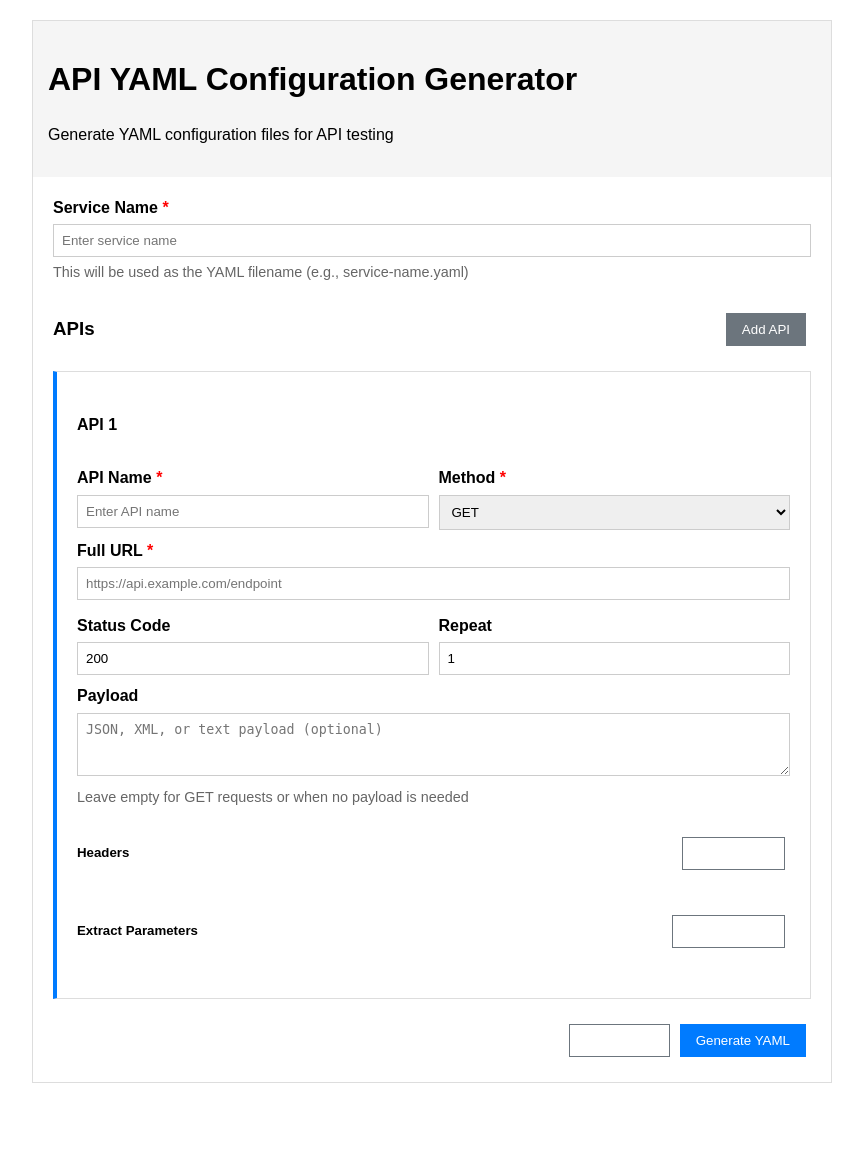
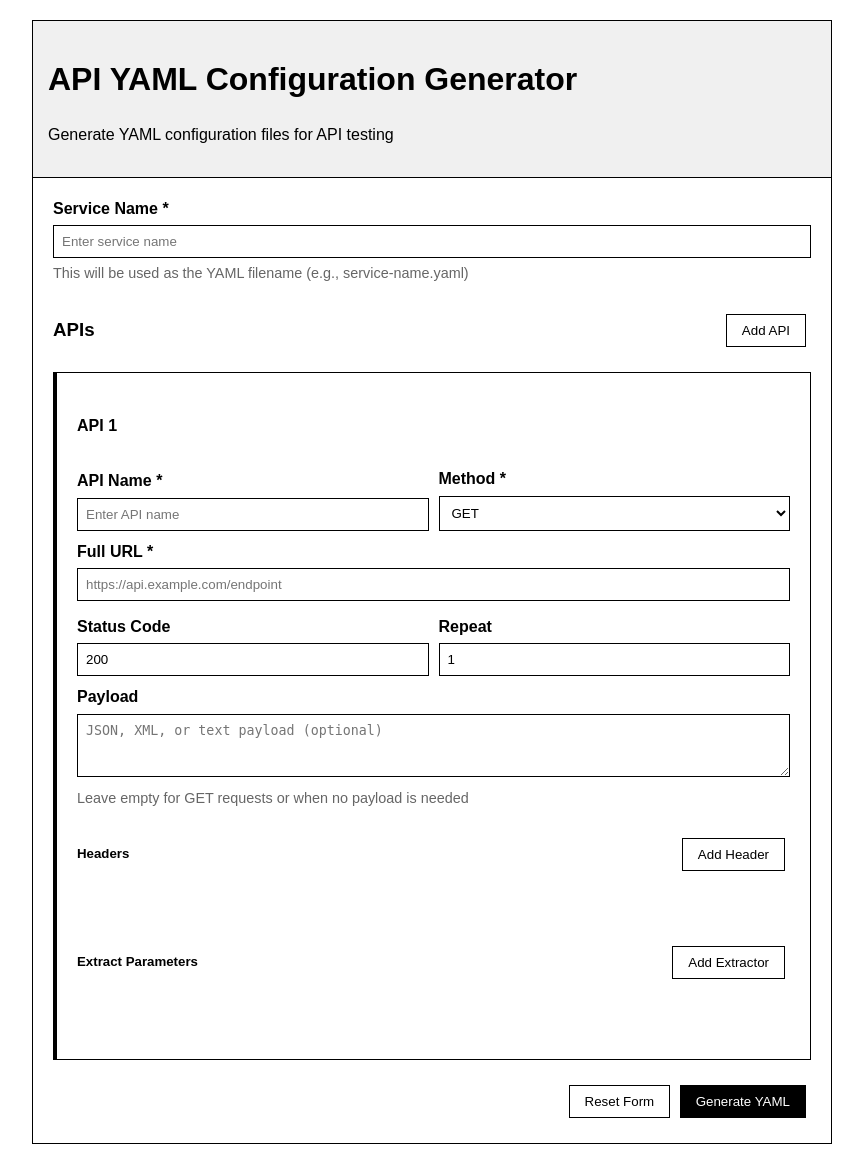
Before and after one commit to SH00LIN/FlaskInformationCollector, a Flask app: page / in a window 1280 px wide. Shown: the whole page, without its empty margins (208-1071 px from the left). Before the commit the page ends 1083 px from the top, so only its background shows below. Run offline with Flask 3, Linux system fonts and the light colour scheme.

Commit message:
Simplify the user interface style to improve readability and reduce visual complexity
Modify CSS styles in index.html to implement a simplified black and white UI, and adjust element appearance.

Replit-Commit-Author: Agent
Replit-Commit-Session-Id: 233461d5-96c2-48e5-b1d0-f6bf7e5ce513
Replit-Commit-Screenshot-Url: https://storage.googleapis.com/screenshot-production-us-central1/ab7ba5f9-6bbe-4e64-9278-b6f2f4642494/ec88a661-4412-4ffa-b502-3b0d6a7f9e05.jpg

```diff
--- a/templates/index.html
+++ b/templates/index.html
@@ -5,29 +5,29 @@
     <meta name="viewport" content="width=device-width, initial-scale=1.0">
     <title>API YAML Generator</title>
     <style>
-        body { font-family: Arial, sans-serif; margin: 20px; line-height: 1.4; }
+        body { font-family: Arial, sans-serif; margin: 20px; line-height: 1.4; background-color: white; color: black; }
         .container { max-width: 800px; margin: 0 auto; }
-        .card { border: 1px solid #ddd; padding: 20px; margin-bottom: 20px; }
-        .header { background-color: #f5f5f5; padding: 15px; margin: -20px -20px 20px -20px; }
+        .card { border: 1px solid black; padding: 20px; margin-bottom: 20px; background-color: white; }
+        .header { background-color: #f0f0f0; padding: 15px; margin: -20px -20px 20px -20px; border-bottom: 1px solid black; }
         .form-group { margin-bottom: 15px; }
-        label { display: block; margin-bottom: 5px; font-weight: bold; }
-        input, textarea, select { width: 100%; padding: 8px; border: 1px solid #ccc; box-sizing: border-box; }
-        button { padding: 8px 15px; margin: 5px 5px 5px 0; cursor: pointer; }
-        .btn-primary { background-color: #007bff; color: white; border: 1px solid #007bff; }
-        .btn-secondary { background-color: #6c757d; color: white; border: 1px solid #6c757d; }
-        .btn-danger { background-color: #dc3545; color: white; border: 1px solid #dc3545; }
-        .btn-outline { background-color: transparent; }
-        .alert { padding: 15px; margin-bottom: 20px; border: 1px solid; }
-        .alert-danger { background-color: #f8d7da; color: #721c24; border-color: #f5c6cb; }
-        .alert-success { background-color: #d4edda; color: #155724; border-color: #c3e6cb; }
+        label { display: block; margin-bottom: 5px; font-weight: bold; color: black; }
+        input, textarea, select { width: 100%; padding: 8px; border: 1px solid black; box-sizing: border-box; background-color: white; color: black; }
+        button { padding: 8px 15px; margin: 5px 5px 5px 0; cursor: pointer; border: 1px solid black; background-color: white; color: black; }
+        button:hover { background-color: #f0f0f0; }
+        .btn-primary { background-color: black; color: white; }
+        .btn-primary:hover { background-color: #333; }
+        .alert { padding: 15px; margin-bottom: 20px; border: 1px solid black; }
+        .alert-danger { background-color: #f0f0f0; color: black; }
+        .alert-success { background-color: #f0f0f0; color: black; }
         .hidden { display: none; }
-        .row { display: flex; gap: 10px; margin-bottom: 10px; }
+        .row { display: flex; gap: 10px; margin-bottom: 10px; align-items: flex-end; }
         .row > div { flex: 1; }
         .text-right { text-align: right; }
-        .api-section { border-left: 4px solid #007bff; }
-        .required { color: red; }
+        .api-section { border-left: 4px solid black; }
+        .required { color: black; font-weight: bold; }
         .form-text { font-size: 0.9em; color: #666; margin-top: 5px; }
         .section-header { display: flex; justify-content: space-between; align-items: center; margin-bottom: 10px; }
+        .headers-container, .extractors-container { min-height: 20px; }
     </style>
 </head>
 <body>
```
